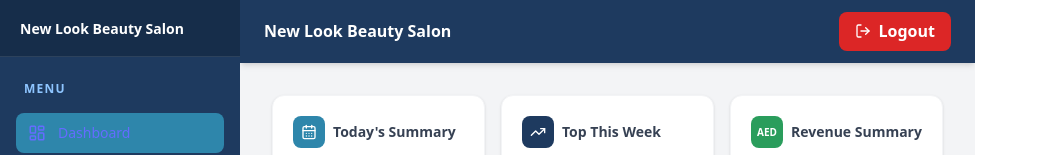
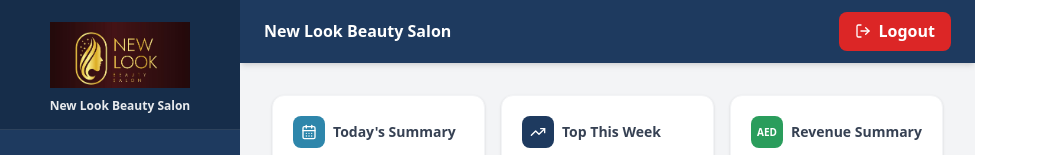
Before and after one commit to satishsabnis/salon-manager, a React (Vite) app: page /dashboard in a window 1280 px wide. Shown: the top 155 px of the page, without its empty margins (0-1038 px from the left). Built offline with nearby package versions, Linux system fonts and the light colour scheme; no server answers; the database is empty.

Commit message:
Add salon logo to sidebar header

```diff
--- a/src/pages/Dashboard.tsx
+++ b/src/pages/Dashboard.tsx
@@ -60,9 +60,10 @@ export default function Dashboard() {
       >
         <div
           style={{ backgroundColor: '#162d4a' }}
-          className="px-5 py-4 border-b border-white/10"
+          className="flex flex-col items-center border-b border-white/10 pt-3 pb-3"
         >
-          <span className="text-white font-bold text-sm leading-tight">
+          <img src="/logo.jpg" alt="New Look Beauty Salon" style={{ width: '160px', padding: '10px' }} />
+          <span className="text-white font-semibold text-xs leading-tight text-center px-3 pb-1 opacity-90">
             New Look Beauty Salon
           </span>
         </div>
@@ -80,8 +81,11 @@ export default function Dashboard() {
             style={{ backgroundColor: '#1E3A5F' }}
             className="relative z-50 w-64 flex flex-col"
           >
-            <div className="flex items-center justify-between px-5 py-4 border-b border-white/10">
-              <span className="text-white font-bold text-sm">New Look Beauty Salon</span>
+            <div className="flex items-center justify-between px-4 py-3 border-b border-white/10">
+              <div className="flex items-center gap-2">
+                <img src="/logo.jpg" alt="New Look Beauty Salon" style={{ width: '80px', padding: '4px' }} />
+                <span className="text-white font-semibold text-xs opacity-90">New Look Beauty Salon</span>
+              </div>
               <button onClick={() => setSidebarOpen(false)} className="text-white">
                 <X size={20} />
               </button>
```
Also changed, not shown: public/logo.jpg (added).
